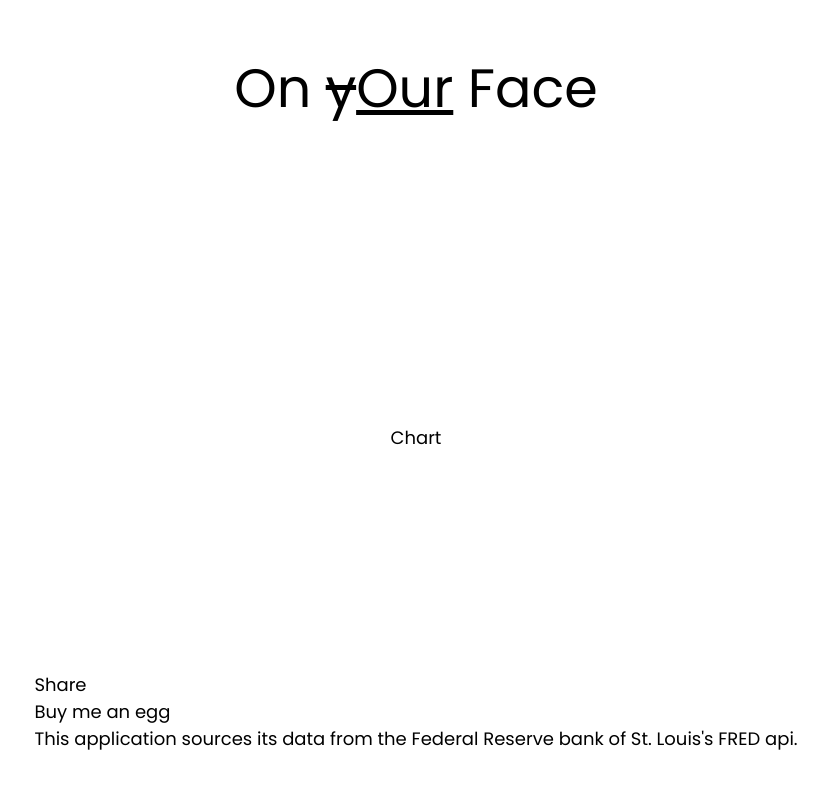
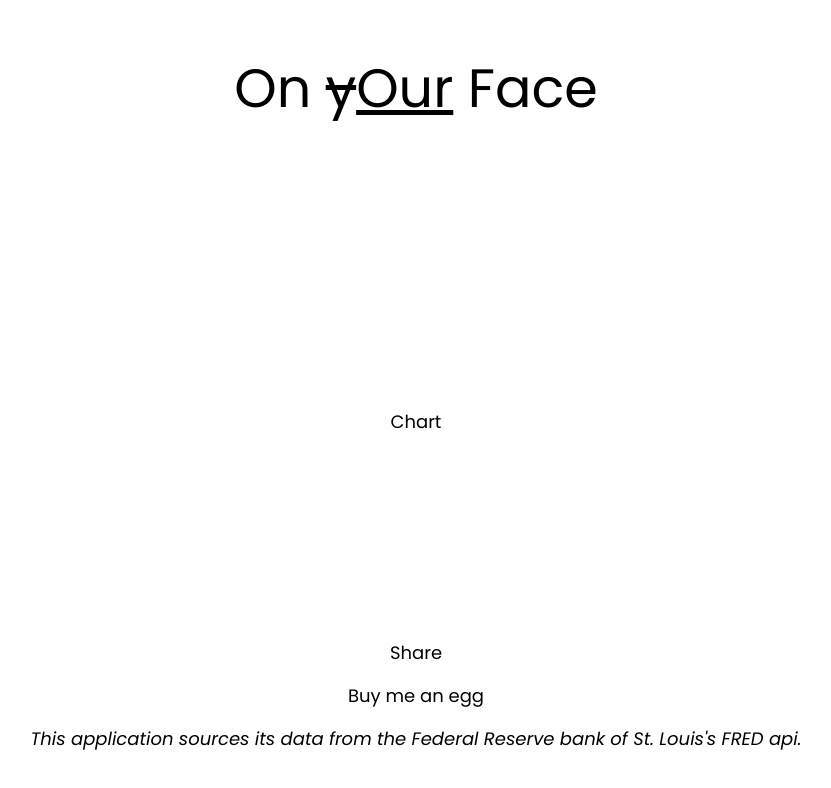
Before and after one commit to blackirishmec/eggs-frontend, a React (Vite) app: page / in a window 1280 px wide. Shown: the top 788 px of the page, without its empty margins (224-1055 px from the left). Built offline with nearby package versions, Linux system fonts and the light colour scheme; no server answers.

Commit message:
feat: add MinimumEggsTrendChart component and integrate it into App for better data visualization

```diff
--- a/src/App.tsx
+++ b/src/App.tsx
@@ -1,3 +1,5 @@
+import MinimumEggsTrendChart from '@/components/MinimumEggsTrendChart';
+
 import './App.css';
 import AppTitle from './components/AppTitle';
 import CurrentMinimumEggs from './components/CurrentMinimumEggs';
@@ -18,16 +20,20 @@ function App() {
 						>
 							<CurrentMinimumEggs />
 						</Row>
-						<Row className="flex-1">Chart</Row>
+						<Row className="flex-1">
+							<MinimumEggsTrendChart />
+						</Row>
 					</Col>
 				</Row>
 				<Row>
-					<Col className="flex-1">
+					<Col className="flex-1" childrenHorizontalPosition="center">
 						<Row>Share</Row>
-						<Row>Buy me an egg</Row>
-						<Row>
-							This application sources its data from the Federal
-							Reserve bank of St. Louis's FRED api.
+						<Row className="mt-4">Buy me an egg</Row>
+						<Row className="mt-4">
+							<i>
+								This application sources its data from the
+								Federal Reserve bank of St. Louis's FRED api.
+							</i>
 						</Row>
 					</Col>
 				</Row>
--- /dev/null
+++ b/src/components/MinimumEggsTrendChart.tsx
@@ -0,0 +1,9 @@
+import { memo } from 'react';
+
+function MinimumEggsTrendChartBase() {
+	return <div>Chart</div>;
+}
+
+const MinimumEggsTrendChart = memo(MinimumEggsTrendChartBase);
+
+export default MinimumEggsTrendChart;
```
